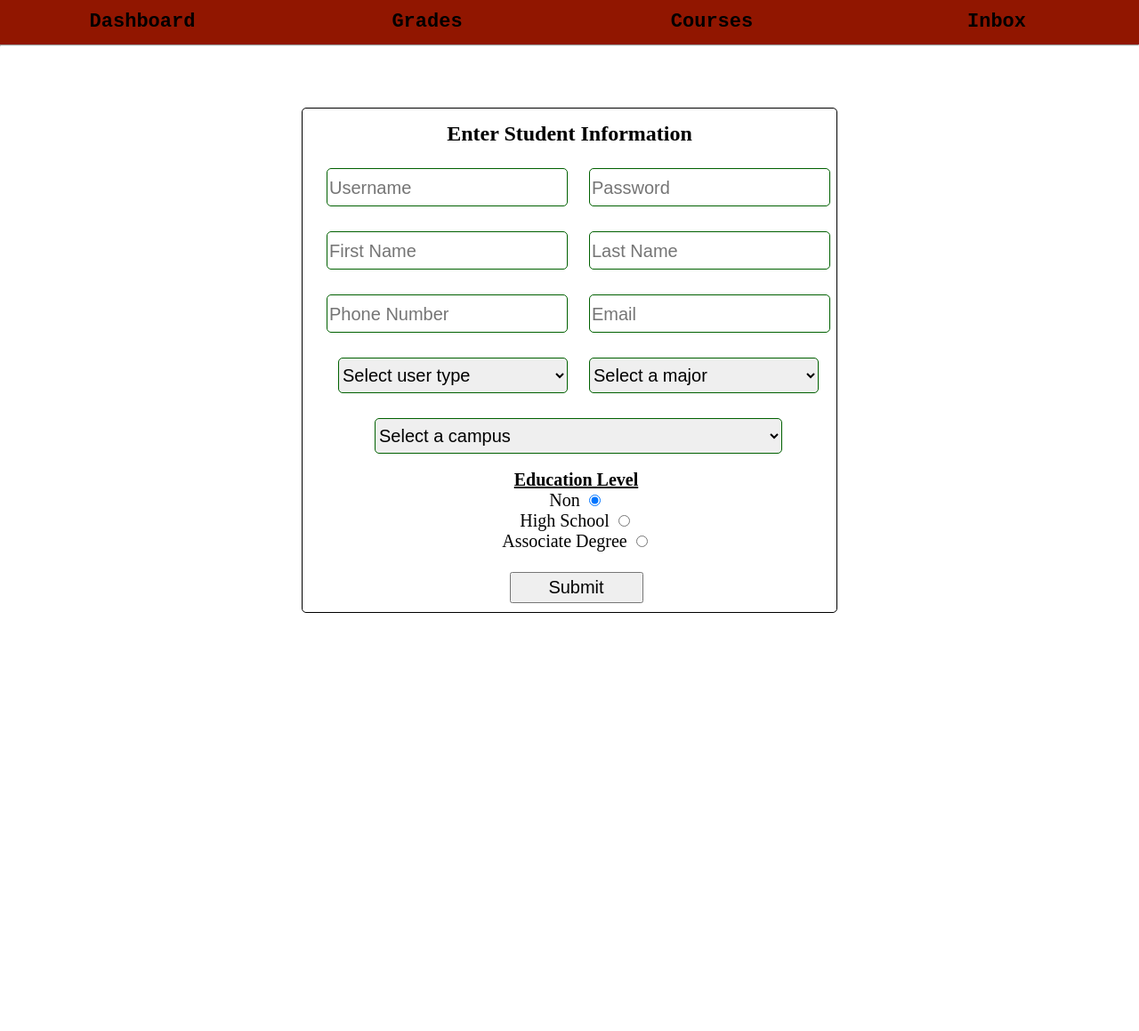
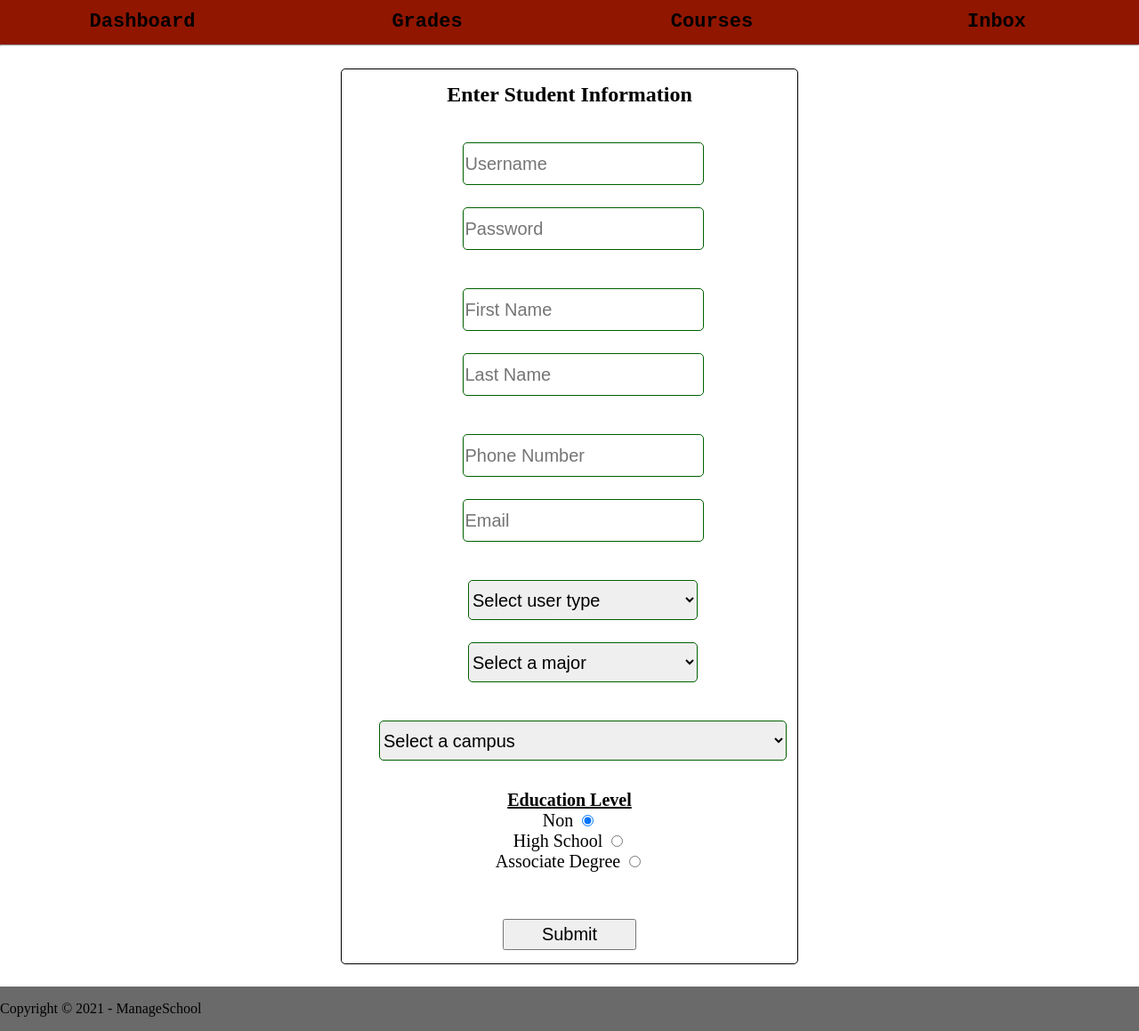
Before and after one commit to BeeFriedman/PHP_TermProject, a PHP site: page /register.php in a window 1280 px wide. Shown: the part 75-1234 px from the top of the page at 89% size. Before the commit the page ends 764 px from the top, so only its background shows below. Run offline with PHP 8.4, Linux system fonts and the light colour scheme; data that the repository does not hold is empty.

Commit message:
added footer register.php made the form scrollable

```diff
--- a/css/styles.css
+++ b/css/styles.css
@@ -1,6 +1,9 @@
 body{
     padding: 0;
     margin: 0;
+    position: relative;
+    min-height: 100vh;
+    padding-bottom: 50px;
 }
 
 div h1,h2{
@@ -46,7 +49,7 @@ div h1,h2{
 }
 
 .button{
-    margin-left: 15px;
+    margin: 15px;
     height: 35px;
     font-size: 20px;
     width: 150px;
@@ -61,9 +64,9 @@ table, th, td{
 }
 
 .textBox {
-    height: 40px;
-    margin-top: 10px;
-    margin-left: 20px;
+    height: 45px;
+    margin-top: 25px;
+    margin-left: 30px;
     padding-bottom: 0%;
     font-size: 20px;
     border-radius: 5px;
@@ -71,10 +74,10 @@ table, th, td{
 }
 
 .select {
-    height: 40px;
+    height: 45px;
     width: 258px;
-    margin-top: 10px;
-    margin-left: 20px;
+    margin-top: 25px;
+    margin-left: 30px;
     padding-bottom: 0%;
     font-size: 20px;
     border-radius: 5px;
@@ -87,11 +90,7 @@ table, th, td{
 
 .radio {
     font-size:20px;
-    margin-left: 15px;
-}
-
-.student_info .button{
-    margin-left:0;
+    margin: 15px;
 }
 
 .button_register{
@@ -101,20 +100,15 @@ table, th, td{
 }
 
 .form{
-    position: fixed;
-    left:50%;
-    top:60%;
-    transform: translate(-50%, -50%);
-    width: 600px;
+    width: 40vw;
+    margin: 25px auto;
     text-align: center;
     border: black solid 1px;
     border-radius: 5px;
-    padding-bottom: 10px;
 }
 
 footer{
-    position: fixed;
-    left: 0;
+    position: absolute;
     bottom: 0;
     width: 100%;
     height: 50px;
--- a/register.php
+++ b/register.php
@@ -51,7 +51,8 @@
                 <input type ="radio" name="level" value="High School"/><br>
                 <label>Associate Degree</label>
                 <input type ="radio" name="level" value="Associate Degree"/><br><br>
-            <div>
+            </div>
             <input class="button" type="submit" value="Submit"/>
         </form>
     </div>
+<?php include "inc/footer.php"; ?>
```
